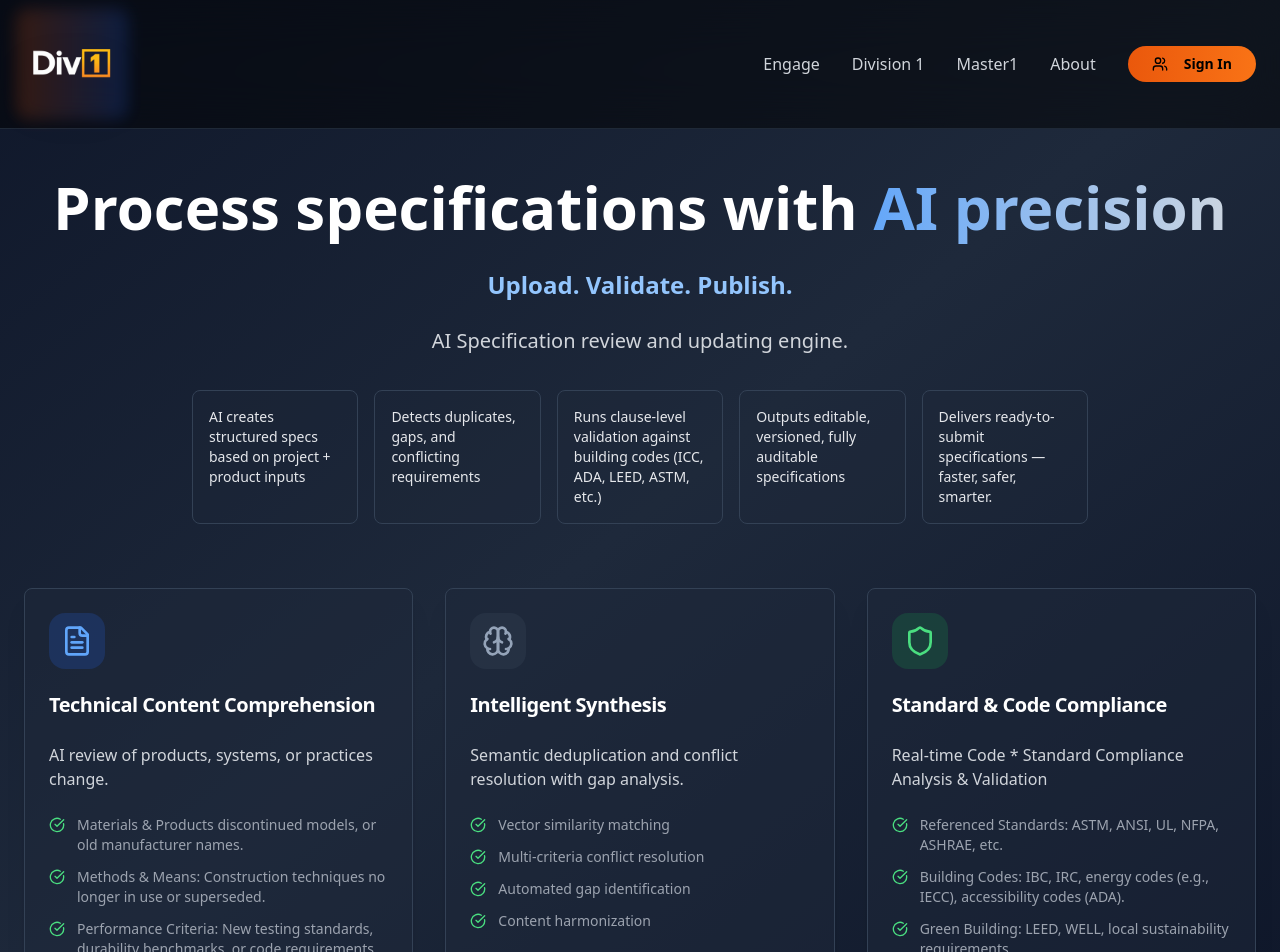
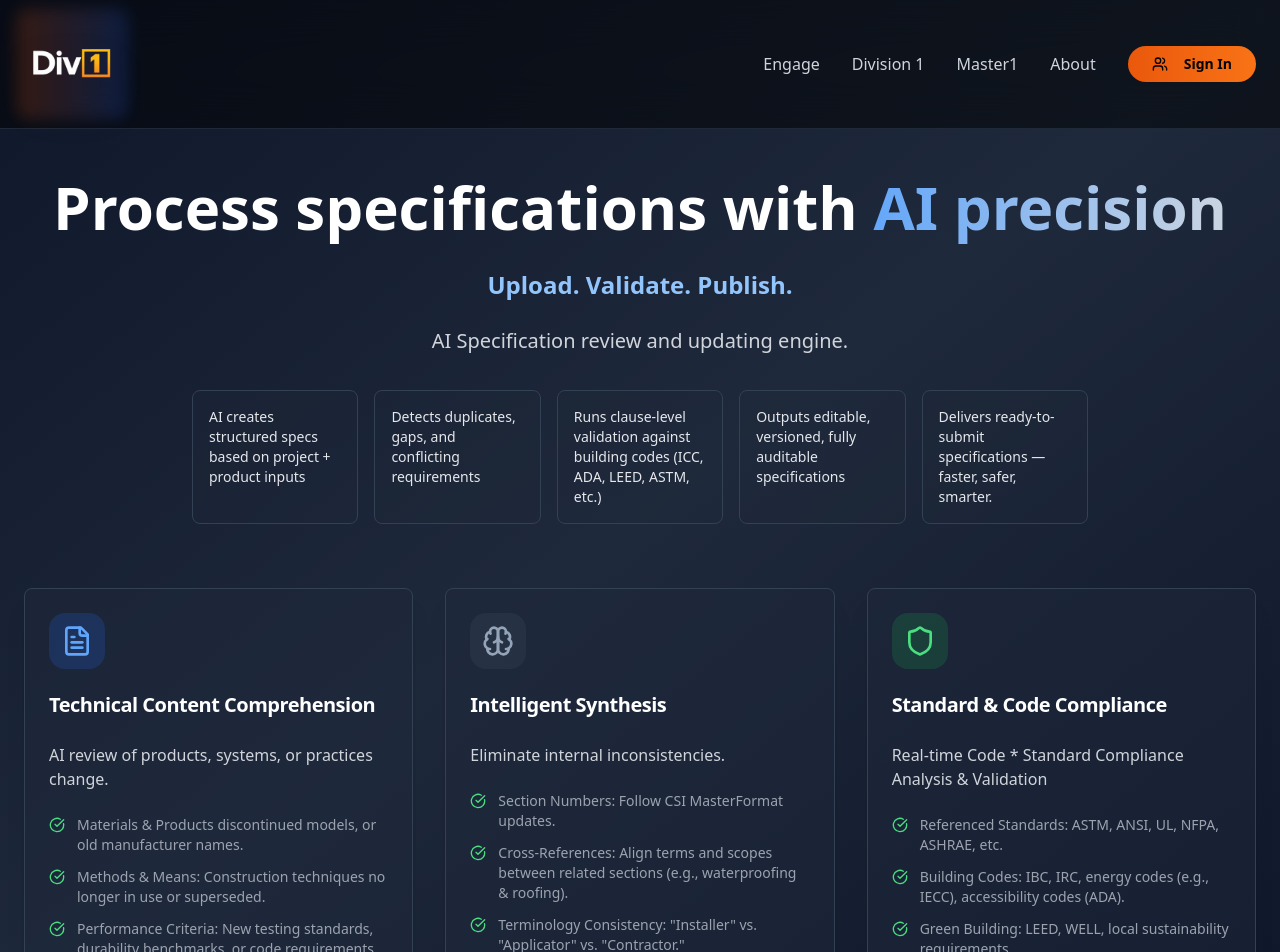
Before and after one commit to Tkenney207/div1-architect-ai-nexus, a React (Vite) app: page /master1 in a window 1280 px wide. Shown: the top 952 px of the page. Built offline with nearby package versions, Linux system fonts and the light colour scheme.

Commit message:
Update Intelligent Synthesis section
Replaced the content of the "Intelligent Synthesis" section with new text and bullet points as requested.

```diff
--- a/src/pages/Master1.tsx
+++ b/src/pages/Master1.tsx
@@ -1,3 +1,4 @@
+
 
 import { Button } from "@/components/ui/button";
 import { Card, CardContent, CardHeader, CardTitle } from "@/components/ui/card";
@@ -81,24 +82,20 @@ const Master1 = () => {
             </CardHeader>
             <CardContent>
               <p className="text-gray-300 mb-6">
-                Semantic deduplication and conflict resolution with gap analysis.
+                Eliminate internal inconsistencies.
               </p>
               <ul className="space-y-3 text-sm text-gray-400">
-                <li className="flex items-center space-x-3">
-                  <CheckCircle className="h-4 w-4 text-green-400 flex-shrink-0" />
-                  <span>Vector similarity matching</span>
+                <li className="flex items-start space-x-3">
+                  <CheckCircle className="h-4 w-4 text-green-400 flex-shrink-0 mt-0.5" />
+                  <span>Section Numbers: Follow CSI MasterFormat updates.</span>
                 </li>
-                <li className="flex items-center space-x-3">
-                  <CheckCircle className="h-4 w-4 text-green-400 flex-shrink-0" />
-                  <span>Multi-criteria conflict resolution</span>
+                <li className="flex items-start space-x-3">
+                  <CheckCircle className="h-4 w-4 text-green-400 flex-shrink-0 mt-0.5" />
+                  <span>Cross-References: Align terms and scopes between related sections (e.g., waterproofing & roofing).</span>
                 </li>
-                <li className="flex items-center space-x-3">
-                  <CheckCircle className="h-4 w-4 text-green-400 flex-shrink-0" />
-                  <span>Automated gap identification</span>
-                </li>
-                <li className="flex items-center space-x-3">
-                  <CheckCircle className="h-4 w-4 text-green-400 flex-shrink-0" />
-                  <span>Content harmonization</span>
+                <li className="flex items-start space-x-3">
+                  <CheckCircle className="h-4 w-4 text-green-400 flex-shrink-0 mt-0.5" />
+                  <span>Terminology Consistency: "Installer" vs. "Applicator" vs. "Contractor."</span>
                 </li>
               </ul>
             </CardContent>
```
